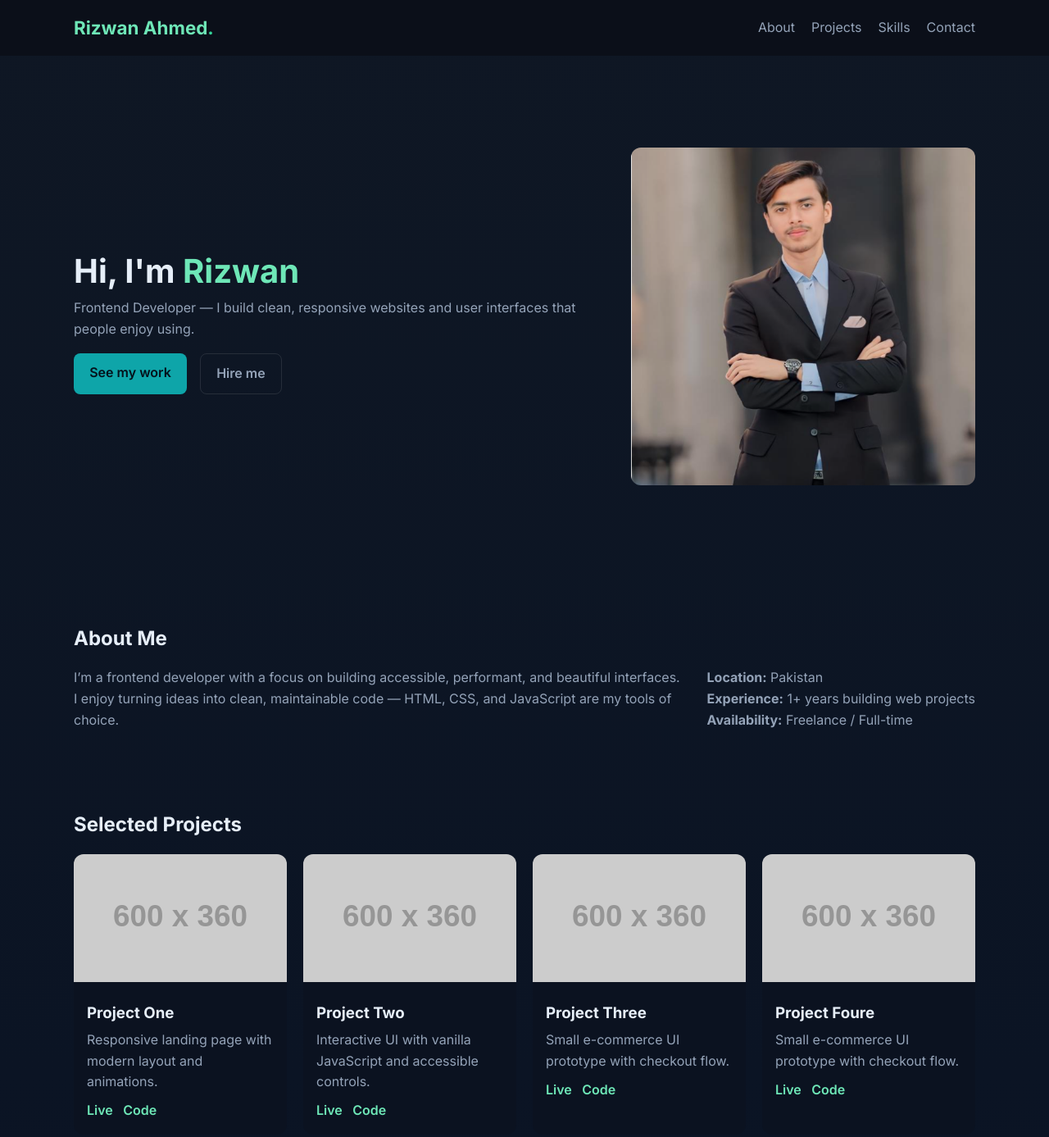
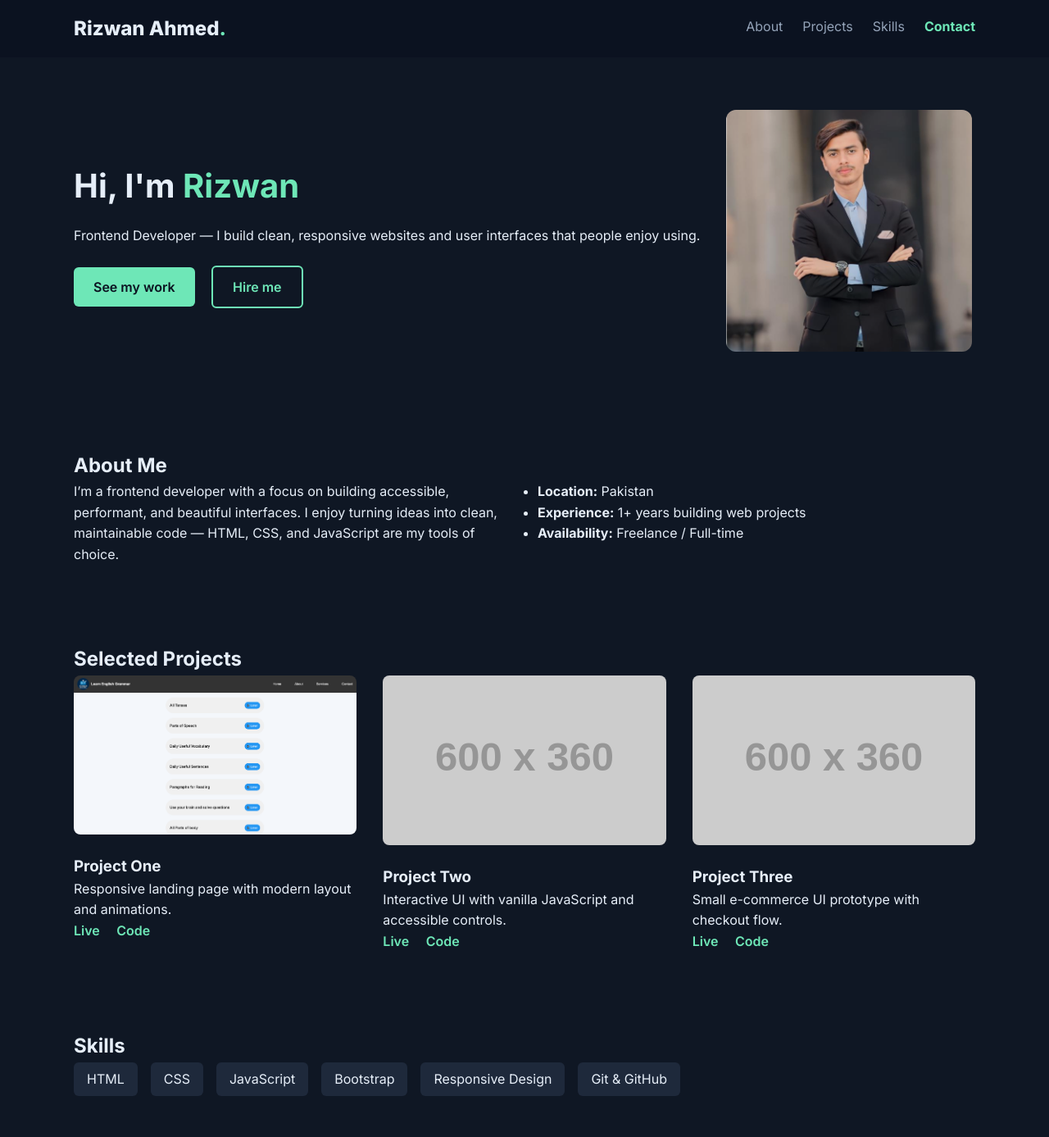
Before and after one commit to Rizwanarain1/portfolio-web, a plain HTML site: page index.html in a window 1280 px wide. Shown: the top 1387 px of the page at 82% size. Drawn offline with Linux system fonts and the light colour scheme; placeholder pictures from the web are drawn by us.

Commit message:
set error

```diff
--- a/index.html
+++ b/index.html
@@ -78,14 +78,14 @@
         <div class="projects-grid">
           <article class="project">
             <img
-              src="https://via.placeholder.com/600x360.png?text=Project+1"
+              src="project-one.png"
               alt="Project 1 screenshot"
             />
             <div class="project-body">
               <h3>Project One</h3>
               <p>Responsive landing page with modern layout and animations.</p>
               <div class="project-links">
-                <a href="#">Live</a>
+                <a href="https://rizwanarain1.github.io/english-with-rizwan/" target="_blank">Live</a>
                 <a href="#">Code</a>
               </div>
             </div>
@@ -115,40 +115,6 @@
             />
             <div class="project-body">
               <h3>Project Three</h3>
-              <p>Small e-commerce UI prototype with checkout flow.</p>
-              <div class="project-links">
-                <a href="#">Live</a>
-                <a href="#">Code</a>
-              </div>
-            </div>
-          </article>
-
-
-
-          <article class="project">
-            <img
-              src="https://via.placeholder.com/600x360.png?text=Project+3"
-              alt="Project 3 screenshot"
-            />
-            <div class="project-body">
-              <h3>Project Foure</h3>
-              <p>Small e-commerce UI prototype with checkout flow.</p>
-              <div class="project-links">
-                <a href="#">Live</a>
-                <a href="#">Code</a>
-              </div>
-            </div>
-          </article>
-
-
-
-          <article class="project">
-            <img
-              src="https://via.placeholder.com/600x360.png?text=Project+3"
-              alt="Project 3 screenshot"
-            />
-            <div class="project-body">
-              <h3>Project Five</h3>
               <p>Small e-commerce UI prototype with checkout flow.</p>
               <div class="project-links">
                 <a href="#">Live</a>
--- a/port.css
+++ b/port.css
@@ -1,68 +1,279 @@
-:root{
-    --bg:#0f1724;
-    --card:#0b1220;
-    --muted:#94a3b8;
-    --accent:#6ee7b7;
-    --glass: rgba(255,255,255,0.04);
-    --max-width:1100px;
-    font-family: 'Inter', sans-serif;
+/* General Reset */
+* {
+    margin: 0;
+    padding: 0;
+    box-sizing: border-box;
   }
 
-  *{box-sizing:border-box;margin:0;padding:0}
-  body{
-    background: linear-gradient(180deg,var(--bg),#071124);
-    color:#e6eef8;
-    line-height:1.6;
+  :root {
+    --bg: #0f1724;
+    --text: #e6eef8;
+    --muted: #94a3b8;
+    --accent: #6ee7b7;
   }
-  .container{width:90%;max-width:var(--max-width);margin:0 auto;padding:3rem 0}
-  .nav{position:sticky;top:0;background:rgba(10,14,22,0.7);backdrop-filter: blur(6px);}
-  .nav-inner{display:flex;justify-content:space-between;align-items:center;padding:1rem 0}
-  .logo{font-weight:700;font-size:1.4rem;color:var(--accent);text-decoration:none}
-  .logo .dot{color:#34d399}
-  .nav-links{display:flex;gap:1.25rem}
-  .nav-links a{color:var(--muted);text-decoration:none}
-  .nav-links a:hover{color:#fff}
-  .nav-toggle{display:none;font-size:1.5rem;background:none;border:0;color:var(--muted)}
 
-  .hero{padding:4rem 0}
-  .hero-inner{display:grid;grid-template-columns:1fr 420px;gap:2rem;align-items:center}
-  .hero h1{font-size:2.5rem}
-  .hero h1 span{color:var(--accent)}
-  .hero p{color:var(--muted)}
-  .hero-cta{margin-top:1rem;display:flex;gap:1rem}
-  .btn{padding:.7rem 1.2rem;border-radius:8px;background:#0ea5a9;color:#04111b;font-weight:600;text-decoration:none}
-  .btn.ghost{background:transparent;border:1px solid rgba(255,255,255,0.1);color:var(--muted)}
-  .hero-card img{width:100%;border-radius:12px}
+  body {
+    font-family: 'Inter', sans-serif;
+    background: var(--bg);
+    color: var(--text);
+    line-height: 1.6;
+  }
 
-  .about-grid{display:flex;gap:2rem;margin-top:1rem}
-  .about-grid p{flex:1;color:var(--muted)}
-  .about-grid ul{list-style:none;padding:0;color:var(--muted)}
+  /* Container */
+  .container {
+    width: 90%;
+    max-width: 1100px;
+    margin: auto;
+  }
 
-  .projects-grid{display:grid;grid-template-columns:repeat(auto-fit,minmax(260px,1fr));gap:1.25rem;margin-top:1rem}
-  .project{background:var(--card);border-radius:12px;overflow:hidden;transition:.3s}
-  .project:hover{transform:translateY(-6px)}
-  .project img{width:100%}
-  .project-body{padding:1rem}
-  .project h3{margin-bottom:.3rem}
-  .project p{color:var(--muted);margin-bottom:.6rem}
-  .project-links a{margin-right:.5rem;color:var(--accent);font-weight:600;text-decoration:none}
+  /* Navbar */
+  /* Navbar */
+.nav {
+    background: #0b1220;
+    padding: 1rem 0;
+    position: sticky;
+    top: 0;
+    z-index: 1000;
+  }
 
-  .skills-list{display:flex;flex-wrap:wrap;gap:.5rem;margin-top:1rem}
-  .skills-list span{background:var(--glass);padding:.4rem .8rem;border-radius:999px;color:var(--muted);font-weight:600}
+  .nav-inner {
+    display: flex;
+    justify-content: space-between;
+    align-items: center;
+  }
 
-  .contact-form{display:grid;gap:.8rem;max-width:600px;margin-top:1rem}
-  .contact-form input,.contact-form textarea{padding:.75rem;border-radius:8px;border:1px solid rgba(255,255,255,0.1);background:transparent;color:inherit}
-  .contact-form input::placeholder,.contact-form textarea::placeholder{color:var(--muted)}
+  .logo {
+    font-weight: 800;
+    font-size: 1.5rem;
+    color: var(--text);
+    text-decoration: none;
+  }
 
-  .footer{padding:2rem 0;border-top:1px solid rgba(255,255,255,0.1);margin-top:2rem}
-  .footer-inner{display:flex;justify-content:space-between;align-items:center}
-  .footer a{color:var(--muted);text-decoration:none}
+  .logo .dot {
+    color: var(--accent);
+  }
 
-  @media(max-width:900px){
-    .hero-inner{grid-template-columns:1fr}
-    .hero-card{order:-1}
-    .nav-toggle{display:block}
-    .nav-links{position:fixed;top:70px;right:0;background:#0b1220;width:220px;height:100%;flex-direction:column;padding:1rem;transform:translateX(100%);transition:.3s}
-    .nav-links.open{transform:translateX(0)}
-    .about-grid{flex-direction:column}
+  /* Nav links */
+  .nav-links {
+    display: flex;
+    gap: 1.5rem;
   }
+
+  .nav-links a {
+    position: relative;
+    color: var(--muted);
+    text-decoration: none;
+    font-weight: 500;
+    padding-bottom: 4px;
+    transition: color 0.3s ease-in-out;
+  }
+
+  /* Underline effect (center se dono taraf) */
+  .nav-links a::after {
+    content: "";
+    position: absolute;
+    left: 50%;
+    bottom: 0;
+    height: 2px;
+    width: 0;
+    background: var(--accent);
+    transition: all 0.3s ease-in-out;
+    transform: translateX(-50%);
+  }
+
+  .nav-links a:hover {
+    color: #fff;
+  }
+
+  .nav-links a:hover::after {
+    width: 100%;
+  }
+
+  /* Highlighted "Contact" link */
+  .nav-links .cta {
+    color: var(--accent);
+    font-weight: 700;
+  }
+
+  /* Mobile toggle */
+  .nav-toggle {
+    display: none;
+    font-size: 1.8rem;
+    background: none;
+    border: none;
+    color: var(--accent);
+    cursor: pointer;
+    z-index: 1100;
+  }
+
+  @media (max-width: 768px) {
+    .nav-links {
+      position: fixed;
+      top: 0;
+      right: 0;
+      background: #0b1220;
+      width: 220px;
+      height: 100%;
+      flex-direction: column;
+      align-items: flex-start;
+      padding: 4rem 1rem;
+      transform: translateX(100%);
+      transition: transform 0.3s ease-in-out;
+    }
+
+    .nav-links.open {
+      transform: translateX(0);
+    }
+
+    .nav-toggle {
+      display: block;
+    }
+  }
+
+  /* Hero */
+  .hero {
+    padding: 4rem 0;
+    display: flex;
+    align-items: center;
+  }
+
+  .hero-inner {
+    display: flex;
+    gap: 2rem;
+    align-items: center;
+    flex-wrap: wrap;
+  }
+
+  .hero-text h1 {
+    font-size: 2.5rem;
+    margin-bottom: 1rem;
+  }
+
+  .hero-text h1 span {
+    color: var(--accent);
+  }
+
+  .hero-cta {
+    margin-top: 1.5rem;
+  }
+
+  .btn {
+    display: inline-block;
+    padding: 0.7rem 1.5rem;
+    background: var(--accent);
+    color: #0b1220;
+    border-radius: 6px;
+    font-weight: 600;
+    margin-right: 1rem;
+    text-decoration: none;
+    transition: 0.3s;
+  }
+
+  .btn:hover {
+    opacity: 0.8;
+  }
+
+  .btn.ghost {
+    background: transparent;
+    border: 2px solid var(--accent);
+    color: var(--accent);
+  }
+
+  .hero-card img {
+    max-width: 300px;
+    border-radius: 12px;
+  }
+
+  /* About */
+  .about {
+    padding: 3rem 0;
+  }
+
+  .about-grid {
+    display: grid;
+    grid-template-columns: 1fr 1fr;
+    gap: 2rem;
+  }
+
+  @media (max-width: 768px) {
+    .about-grid {
+      grid-template-columns: 1fr;
+    }
+  }
+
+  /* Projects */
+  .projects {
+    padding: 3rem 0;
+  }
+
+  .projects-grid {
+    display: grid;
+    grid-template-columns: repeat(auto-fit, minmax(300px, 1fr));
+    gap: 2rem;
+  }
+
+  .project img {
+    width: 100%;
+    border-radius: 8px;
+  }
+
+  .project-body {
+    margin-top: 1rem;
+  }
+
+  .project-links a {
+    margin-right: 1rem;
+    color: var(--accent);
+    text-decoration: none;
+    font-weight: 600;
+  }
+
+  /* Skills */
+  .skills {
+    padding: 3rem 0;
+  }
+
+  .skills-list {
+    display: flex;
+    flex-wrap: wrap;
+    gap: 1rem;
+  }
+
+  .skills-list span {
+    background: #1e293b;
+    padding: 0.5rem 1rem;
+    border-radius: 6px;
+  }
+
+  /* Contact */
+  .contact {
+    padding: 3rem 0;
+  }
+
+  .contact-form {
+    display: flex;
+    flex-direction: column;
+    gap: 1rem;
+  }
+
+  .contact-form input,
+  .contact-form textarea {
+    padding: 0.8rem;
+    border-radius: 6px;
+    border: 1px solid #334155;
+    background: #1e293b;
+    color: var(--text);
+  }
+
+  /* Footer */
+  .footer {
+    padding: 2rem 0;
+    text-align: center;
+    border-top: 1px solid #1e293b;
+  }
+
+  .footer .social a {
+    margin: 0 0.5rem;
+    color: var(--accent);
+    text-decoration: none;
+  }
```
Also changed, not shown: project-one.png (added), 1 other file.
